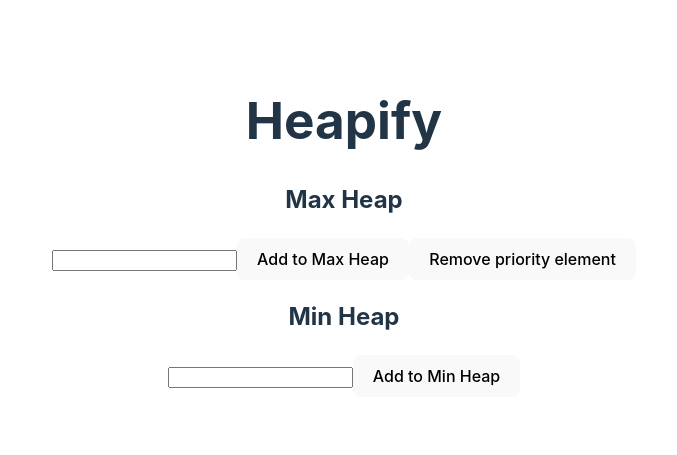
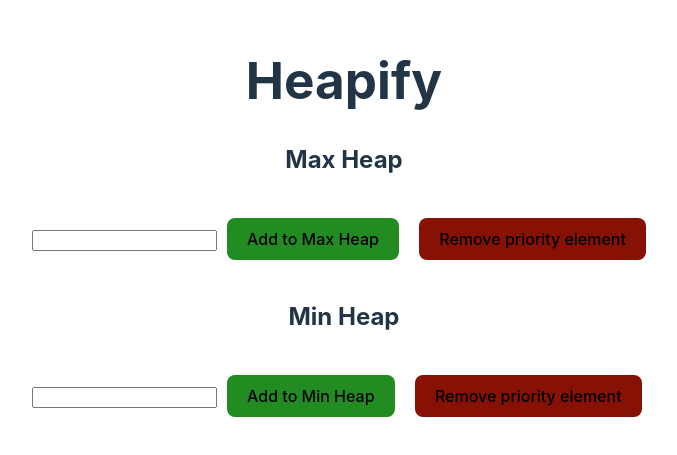
Before and after one commit to bhergenroeder15/Heapify, a React (Vite) app: page / in a window 1280 px wide. Shown: the part 165-620 px from the top of the page, without its empty margins (296-973 px from the left). Built offline with nearby package versions, Linux system fonts and the light colour scheme.

Commit message:
Added styling and fixed maxHeap, need to finish minHeap

```diff
--- a/src/App.css
+++ b/src/App.css
@@ -5,6 +5,22 @@
   text-align: center;
 }
 
+#maxHeap, #minHeap {
+    display: flex;
+    padding: 10px;
+}
+
+button {
+    margin: 10px;
+}
+
+.addButton {
+    background-color: forestgreen;
+}
+
+.removeButton{
+    background-color: #871104;
+}
 
 /* Graph CSS: */
 .tree,
--- a/src/App.jsx
+++ b/src/App.jsx
@@ -22,14 +22,25 @@ function App() {
     <>
      <h1>Heapify</h1>
       <h2>Max Heap</h2>
-      <input type="text" id='maxHeapInput' onChange={(e) => {setMaxInput(e.target.value)}}/>
-      <button onClick={() => {maxHeap.insert(maxInput)}}>Add to Max Heap</button>
-      <button onClick={() => {maxHeap.delete()}}>Remove priority element</button>
+      <div id='maxHeap'>
+        <form onSubmit={(e) => {e.preventDefault(); maxHeap.insert(Number(maxInput))}}>
+          <input type="text" id='maxHeapInput' onChange={(e) => {setMaxInput(e.target.value)}}/>
+          <button className='addButton' type='submit'>Add to Max Heap</button>
+        </form>
+        <button className='removeButton' onClick={() => {maxHeap.delete()}}>Remove priority element</button>
+
+      </div>
 
       {formGraph(maxList)}
       <h2>Min Heap</h2>
-      <input type="text" id='minHeapInput' onChange={(e) => {setMinInput(e.target.value)}}/>
-      <button onClick={() => {minHeap.insert(minInput)}}>Add to Min Heap</button>
+      <div id='minHeap'>
+        <form onSubmit={(e) => {e.preventDefault(); minHeap.insert(Number(minInput))}}>
+          <input type="text" id='minHeapInput' onChange={(e) => {setMinInput(e.target.value)}}/>
+          <button className='addButton' type='submit'>Add to Min Heap</button>
+        </form>
+        <button className='removeButton' onClick={() => {minHeap.delete()}}>Remove priority element</button>
+
+      </div>
       {formGraph(minHeap.getList())}
     </>
   )
--- a/src/MaxHeap.js
+++ b/src/MaxHeap.js
@@ -1,55 +1,49 @@
 function MaxHeap(updateState){
   const list = [];
 
-//   //Heapify
-//   this.maxHeapify = (arr, n, i) => {
-//     let largest = i;
-//     let l = 2 * i + 1; //left child index
-//     let r = 2 * i + 2; //right child index
+  //Heapify
+  this.maxHeapify = (arr, n, i) => {
+    let largest = i;
+    let l = 2 * i + 1; //left child index
+    let r = 2 * i + 2; //right child index
 
-//     //If left child is smaller than root
-//      if (l < n && arr[l] > arr[largest]) {
-//            largest = l;
-//      }
+    //If left child is smaller than root
+     if (l < n && arr[l] > arr[largest]) {
+           largest = l;
+     }
 
-//      // If right child is smaller than smallest so far
-//      if (r < n && arr[r] > arr[largest]) {
-//           largest = r;
-//      }
+     // If right child is smaller than smallest so far
+     if (r < n && arr[r] > arr[largest]) {
+          largest = r;
+     }
 
-//      // If smallest is not root
-//      if (largest != i) {
-//           let temp = arr[i];
-//           arr[i] = arr[largest];
-//           arr[largest] = temp;
+     // If smallest is not root
+     if (largest != i) {
+          let temp = arr[i];
+          arr[i] = arr[largest];
+          arr[largest] = temp;
 
-//         // Recursively heapify the affected sub-tree
-//         this.maxHeapify(arr, n, largest);
-//       }
-//   }
+        // Recursively heapify the affected sub-tree
+        this.maxHeapify(arr, n, largest);
+      }
+  }
 
   //Insert Value
 
   this.insert = (num) => {
   const size = list.length;
-  console.log('Size = ', size)
-  console.log('Input = ', num)
+
   if(size === 0){
     list.push(num);
   } else {
     list.push(num);
-    console.log('Pushing to list: ', list)
     let currentIndex = size;
     let parentIndex = Math.floor((currentIndex - 1) / 2);
-    console.log('Current Index = ', currentIndex)
-    console.log('Parent Index = ', parentIndex)
+
     // Compare the new element with its parent and swap if necessary
     while (currentIndex > 0 && list[parentIndex] < num) {
       // Swap parent and current node
-      console.log(`Swapping ${list[parentIndex]} and ${list[currentIndex]}`);
       [list[parentIndex], list[currentIndex]] = [list[currentIndex], list[parentIndex]];
-
-      console.log('After swap: ', list)
       // Move up the tree
       currentIndex = parentIndex;
       parentIndex = Math.floor((currentIndex - 1) / 2);
@@ -62,30 +56,13 @@ function MaxHeap(updateState){
 
   //Remove priority element
   this.delete = () => {
-    // const size = list.length;
 
-    // //Get the index of the number to be removed
-    // let i;
-    // for(i = 0; i < size; i++){
-    //   if(list[i] === num){
-    //     break;
-    //   }
-    // }
-
-    // //Swap the number with last element
-    // [list[i], list[size - 1]] = [list[size - 1], list[i]];
-
-    // //Remove the last element
-    // list.splice(size - 1);
-    console.log('Deleting...', list)
     list.shift()
-    console.log('Deleted', list)
     //Heapify the list again
     for (let i = parseInt(list.length / 2 - 1); i >= 0; i--) {
          this.maxHeapify(list, list.length, i);
      }
     updateState([...list])
-    console.log('updated heap: ', list)
   }
 
   this.getList = () => list;
--- a/src/MinHeap.js
+++ b/src/MinHeap.js
@@ -1,4 +1,4 @@
-function MinHeap(){
+function MinHeap(updateState){
   let list = [];
 
   //Heapify
@@ -68,28 +68,7 @@ function MinHeap(){
      }
   }
 
-  //Return min value
-  this.findMin = () => list[0];
 
-  //Remove min val
-  this.deleteMin = () => {
-    this.delete(list[0]);
-  }
-
-  //Remove and return min value
-  this.extractMin = () => {
-    const min = list[0];
-    this.delete(min);
-    return min;
-  }
-
-  //Size
-  this.size = () => list.length;
-
-  //IsEmpty
-  this.isEmpty = () => list.length === 0;
-
-  //Return head
   this.getList = () => list;
 }
 
```
